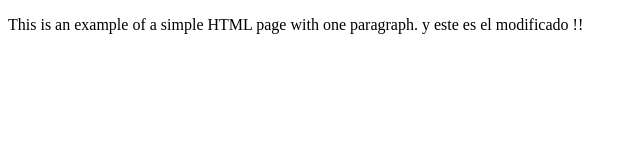
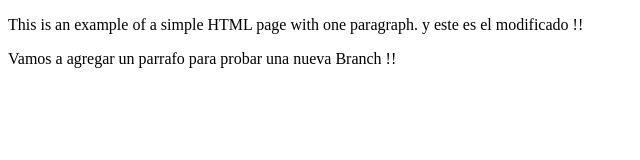
Before and after one commit to mancarf/git-prueba, a plain HTML site: page index.html in a window 1280 px wide. Shown: the whole page, without its empty margins (0-640 px from the left). Drawn offline with Linux system fonts and the light colour scheme.

Commit message:
subimos el parrafo

```diff
--- a/index.html
+++ b/index.html
@@ -5,5 +5,6 @@
     </head>
     <body>
         <p>This is an example of a simple HTML page with one paragraph. y este es el modificado !!</p>
+        <p>Vamos a agregar un parrafo para probar una nueva Branch !!</p>
     </body>
 </html>
```
